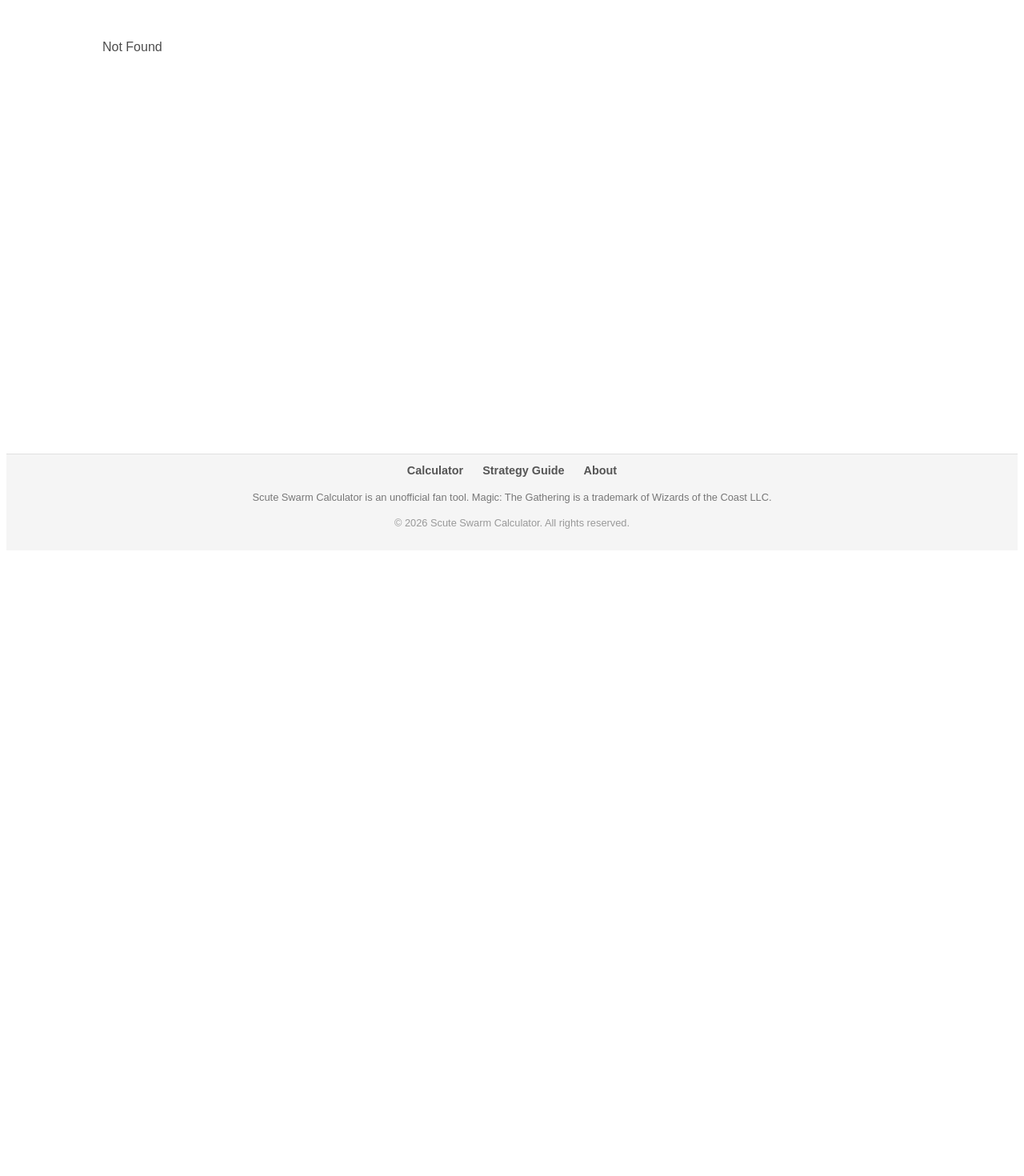
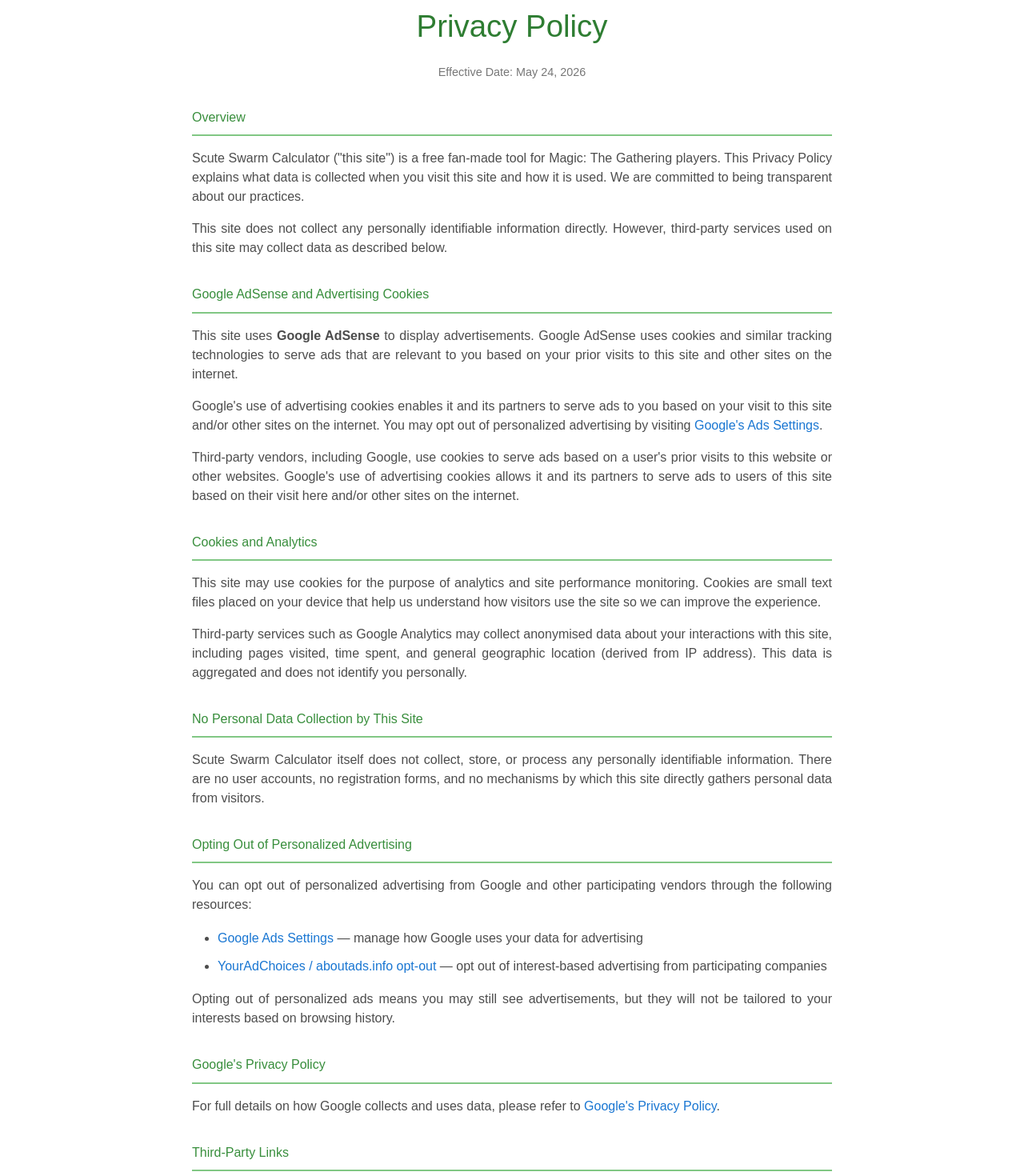
Before and after one commit to WPRobson/ScuteSwarmCalculator, a SvelteKit app: page /privacy in a window 1280 px wide. Before the commit this address had no page. Shown: the part 120-1590 px from the top of the page at 80% size. Before the commit the page ends 816 px from the top, so only its background shows below. Built offline with nearby package versions, Linux system fonts and the light colour scheme.

Commit message:
add privacy policy

```diff
--- a/src/routes/+layout.svelte
+++ b/src/routes/+layout.svelte
@@ -20,6 +20,7 @@
 				<a href="{base}/">Calculator</a>
 				<a href="{base}/guide">Strategy Guide</a>
 				<a href="{base}/about">About</a>
+				<a href="{base}/privacy">Privacy</a>
 			</div>
 			<p class="disclaimer">
 				Scute Swarm Calculator is an unofficial fan tool. Magic: The Gathering is a trademark of Wizards of the Coast LLC.
--- a/src/routes/+page.svelte
+++ b/src/routes/+page.svelte
@@ -46,7 +46,7 @@
 	<br/>
 	<div><label for="lands-entering">Lands Entering Simultaneously</label>
 	<span class='icon' onclick={() => (showModal = true)} >
-		<enhanced:img src="../../static/question.png" alt="Image"/>
+		<img src="{base}/question.png" alt="Info" />
 	</span>
 	</div>
 	<br/>
--- a/src/routes/Header.svelte
+++ b/src/routes/Header.svelte
@@ -17,6 +17,9 @@
 			</li>
 			<li aria-current={page.url.pathname === base + '/about' ? 'page' : undefined}>
 				<a href="{base}/about">About</a>
+			</li>
+			<li aria-current={page.url.pathname === base + '/privacy' ? 'page' : undefined}>
+				<a href="{base}/privacy">Privacy</a>
 			</li>
 		</ul>
 		<svg viewBox="0 0 2 3" aria-hidden="true">
--- /dev/null
+++ b/src/routes/privacy/+page.svelte
@@ -0,0 +1,173 @@
+<script>
+</script>
+
+<svelte:head>
+	<title>Privacy Policy - Scute Swarm Calculator</title>
+	<meta name="description" content="Privacy Policy for Scute Swarm Calculator, including information about Google AdSense cookies and data collection." />
+</svelte:head>
+
+<article>
+	<h1>Privacy Policy</h1>
+	<p class="effective-date">Effective Date: May 24, 2026</p>
+
+	<section>
+		<h2>Overview</h2>
+		<p>
+			Scute Swarm Calculator ("this site") is a free fan-made tool for Magic: The Gathering players.
+			This Privacy Policy explains what data is collected when you visit this site and how it is used.
+			We are committed to being transparent about our practices.
+		</p>
+		<p>
+			This site does not collect any personally identifiable information directly. However, third-party
+			services used on this site may collect data as described below.
+		</p>
+	</section>
+
+	<section>
+		<h2>Google AdSense and Advertising Cookies</h2>
+		<p>
+			This site uses <strong>Google AdSense</strong> to display advertisements. Google AdSense uses
+			cookies and similar tracking technologies to serve ads that are relevant to you based on your
+			prior visits to this site and other sites on the internet.
+		</p>
+		<p>
+			Google's use of advertising cookies enables it and its partners to serve ads to you based on
+			your visit to this site and/or other sites on the internet. You may opt out of personalized
+			advertising by visiting <a href="https://www.google.com/settings/ads" target="_blank" rel="noopener noreferrer">Google's Ads Settings</a>.
+		</p>
+		<p>
+			Third-party vendors, including Google, use cookies to serve ads based on a user's prior visits
+			to this website or other websites. Google's use of advertising cookies allows it and its
+			partners to serve ads to users of this site based on their visit here and/or other sites on
+			the internet.
+		</p>
+	</section>
+
+	<section>
+		<h2>Cookies and Analytics</h2>
+		<p>
+			This site may use cookies for the purpose of analytics and site performance monitoring.
+			Cookies are small text files placed on your device that help us understand how visitors
+			use the site so we can improve the experience.
+		</p>
+		<p>
+			Third-party services such as Google Analytics may collect anonymised data about your
+			interactions with this site, including pages visited, time spent, and general geographic
+			location (derived from IP address). This data is aggregated and does not identify you
+			personally.
+		</p>
+	</section>
+
+	<section>
+		<h2>No Personal Data Collection by This Site</h2>
+		<p>
+			Scute Swarm Calculator itself does not collect, store, or process any personally identifiable
+			information. There are no user accounts, no registration forms, and no mechanisms by which
+			this site directly gathers personal data from visitors.
+		</p>
+	</section>
+
+	<section>
+		<h2>Opting Out of Personalized Advertising</h2>
+		<p>
+			You can opt out of personalized advertising from Google and other participating vendors through
+			the following resources:
+		</p>
+		<ul>
+			<li>
+				<a href="https://www.google.com/settings/ads" target="_blank" rel="noopener noreferrer">Google Ads Settings</a>
+				— manage how Google uses your data for advertising
+			</li>
+			<li>
+				<a href="https://optout.aboutads.info/" target="_blank" rel="noopener noreferrer">YourAdChoices / aboutads.info opt-out</a>
+				— opt out of interest-based advertising from participating companies
+			</li>
+		</ul>
+		<p>
+			Opting out of personalized ads means you may still see advertisements, but they will not be
+			tailored to your interests based on browsing history.
+		</p>
+	</section>
+
+	<section>
+		<h2>Google's Privacy Policy</h2>
+		<p>
+			For full details on how Google collects and uses data, please refer to
+			<a href="https://policies.google.com/privacy" target="_blank" rel="noopener noreferrer">Google's Privacy Policy</a>.
+		</p>
+	</section>
+
+	<section>
+		<h2>Third-Party Links</h2>
+		<p>
+			This site may contain links to external websites (such as Scryfall or Wizards of the Coast).
+			This Privacy Policy applies only to Scute Swarm Calculator. We have no control over and
+			assume no responsibility for the content or privacy practices of any third-party sites.
+		</p>
+	</section>
+
+	<section>
+		<h2>Changes to This Policy</h2>
+		<p>
+			We may update this Privacy Policy from time to time. Any changes will be reflected on this
+			page with an updated effective date. We encourage you to review this page periodically.
+		</p>
+	</section>
+</article>
+
+<style>
+	article {
+		max-width: 800px;
+		margin: 0 auto;
+		padding: 2rem 1rem;
+		line-height: 1.7;
+	}
+
+	h1 {
+		color: #2e7d32;
+		margin-bottom: 0.5rem;
+		text-align: center;
+	}
+
+	.effective-date {
+		text-align: center;
+		color: #777;
+		font-size: 0.9rem;
+		margin-bottom: 2rem;
+	}
+
+	h2 {
+		color: #388e3c;
+		margin-top: 2rem;
+		margin-bottom: 1rem;
+		border-bottom: 2px solid #81c784;
+		padding-bottom: 0.5rem;
+	}
+
+	section {
+		margin-bottom: 2rem;
+	}
+
+	p {
+		margin-bottom: 1rem;
+		text-align: justify;
+	}
+
+	ul {
+		margin: 1rem 0;
+		padding-left: 2rem;
+	}
+
+	li {
+		margin-bottom: 0.5rem;
+	}
+
+	a {
+		color: #1976d2;
+		text-decoration: none;
+	}
+
+	a:hover {
+		text-decoration: underline;
+	}
+</style>
```
Also changed, not shown: src/routes/guide/+page.svelte (+20 -20 lines).
